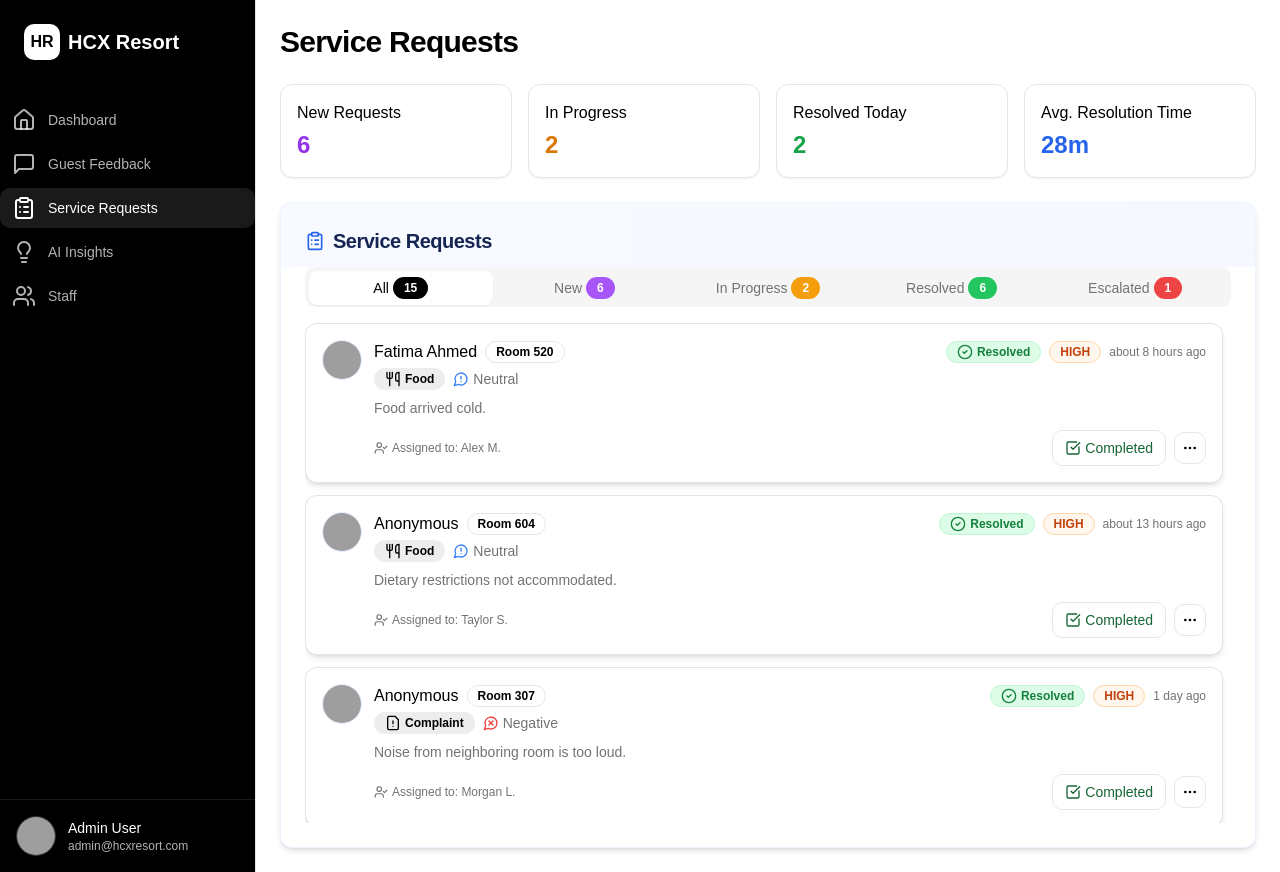
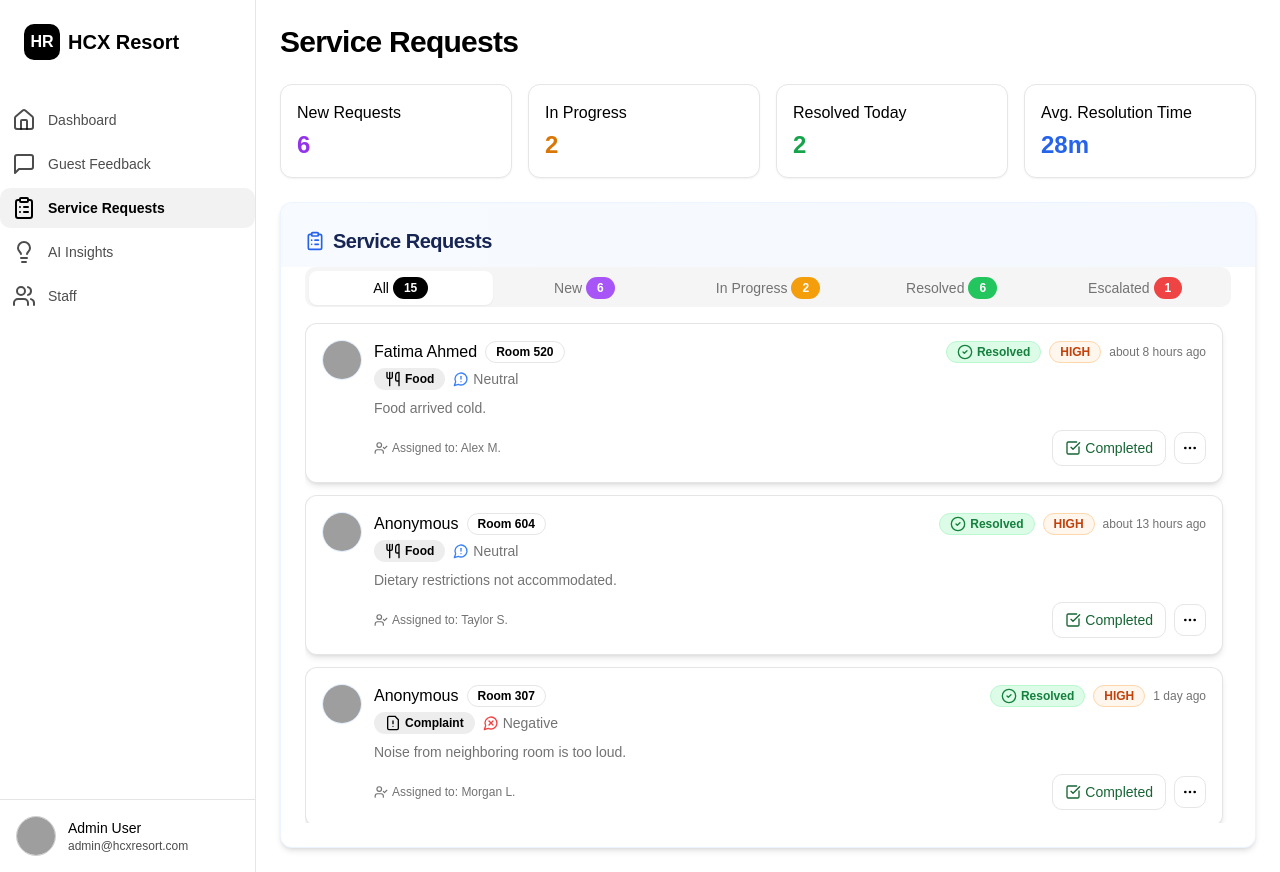
Before and after one commit to DanielAbabu/HCX-Resort-Management, a React (Vite) app: page /requests in a window 1280 px wide. Built offline with nearby package versions, Linux system fonts and the light colour scheme; grey boxes are pictures that could not be loaded.

Commit message:
feat: Update theme colors and navbar style
- Changed the navbar to white.
- Updated color palette to use darker shades.
- Modified positive, negative, and neutral colors.

```diff
--- a/src/components/layout/DashboardLayout.tsx
+++ b/src/components/layout/DashboardLayout.tsx
@@ -16,15 +16,15 @@ const DashboardLayout: React.FC<DashboardLayoutProps> = ({ children }) => {
   return (
     <div className="flex min-h-screen bg-white font-poppins">
       {/* Sidebar */}
-      <aside className="hidden md:flex w-64 flex-col border-r bg-black text-white">
+      <aside className="hidden md:flex w-64 flex-col border-r bg-white text-black">
         <div className="p-6">
           <div className="flex items-center gap-2">
-            <div className="rounded-md bg-white p-1.5">
-              <span className="block h-6 w-6 text-black font-bold text-center">
+            <div className="rounded-md bg-black p-1.5">
+              <span className="block h-6 w-6 text-white font-bold text-center">
                 HR
               </span>
             </div>
-            <span className="font-bold text-xl text-white">
+            <span className="font-bold text-xl text-black">
               HCX Resort
             </span>
           </div>
@@ -32,17 +32,17 @@ const DashboardLayout: React.FC<DashboardLayoutProps> = ({ children }) => {
         <div className="flex-1 overflow-auto py-2">
           <SidebarNav />
         </div>
-        <div className="p-4 border-t border-white/10">
+        <div className="p-4 border-t border-black/10">
           <div className="flex items-center gap-3">
-            <Avatar className="border border-white/20">
+            <Avatar className="border border-black/20">
               <AvatarImage src="/placeholder.svg" alt="Admin User" />
-              <AvatarFallback className="bg-black text-white">
+              <AvatarFallback className="bg-gray-100 text-black">
                 AU
               </AvatarFallback>
             </Avatar>
             <div className="flex flex-col">
-              <span className="text-sm font-medium text-white">Admin User</span>
-              <span className="text-xs text-white/70">
+              <span className="text-sm font-medium text-black">Admin User</span>
+              <span className="text-xs text-black/70">
                 admin@hcxresort.com
               </span>
             </div>
--- a/src/components/layout/SidebarNav.tsx
+++ b/src/components/layout/SidebarNav.tsx
@@ -29,8 +29,8 @@ const SidebarItem: React.FC<SidebarItemProps> = ({
       className={cn(
         "flex items-center gap-3 rounded-md px-3 py-2 text-sm font-medium transition-all",
         isActive
-          ? "bg-white/10 text-white"
-          : "text-white/70 hover:text-white hover:bg-white/5"
+          ? "bg-black/5 text-black font-semibold"
+          : "text-black/70 hover:text-black hover:bg-black/5"
       )}
     >
       <Icon className="h-6 w-6" />
--- a/src/index.css
+++ b/src/index.css
@@ -1,3 +1,4 @@
+
 @tailwind base;
 @tailwind components;
 @tailwind utilities;
@@ -37,14 +38,14 @@
 
     --radius: 0.75rem;
 
-    --sidebar-background: 0 0% 0%;
-    --sidebar-foreground: 0 0% 100%;
-    --sidebar-primary: 0 0% 100%;
-    --sidebar-primary-foreground: 0 0% 0%;
-    --sidebar-accent: 0 0% 100%;
+    --sidebar-background: 0 0% 100%;
+    --sidebar-foreground: 0 0% 0%;
+    --sidebar-primary: 0 0% 0%;
+    --sidebar-primary-foreground: 0 0% 100%;
+    --sidebar-accent: 0 0% 93%;
     --sidebar-accent-foreground: 0 0% 0%;
-    --sidebar-border: 0 0% 20%;
-    --sidebar-ring: 0 0% 100%;
+    --sidebar-border: 0 0% 90%;
+    --sidebar-ring: 0 0% 0%;
   }
 
   .dark {
@@ -80,7 +81,7 @@
     --sidebar-foreground: 0 0% 100%;
     --sidebar-primary: 0 0% 100%;
     --sidebar-primary-foreground: 0 0% 0%;
-    --sidebar-accent: 0 0% 100%;
+    --sidebar-accent: 0 0% 15%;
     --sidebar-accent-foreground: 0 0% 100%;
     --sidebar-border: 0 0% 20%;
     --sidebar-ring: 0 0% 100%;
@@ -101,31 +102,31 @@
   }
 
   .sentiment-positive {
-    @apply bg-green-50 text-green-700 border-green-200 dark:bg-green-950/30 dark:text-green-400 dark:border-green-900;
+    @apply bg-green-50 text-green-800 border-green-300 dark:bg-green-950/30 dark:text-green-400 dark:border-green-900;
   }
 
   .sentiment-neutral {
-    @apply bg-blue-50 text-blue-700 border-blue-200 dark:bg-blue-950/30 dark:text-blue-400 dark:border-blue-900;
+    @apply bg-blue-50 text-blue-800 border-blue-300 dark:bg-blue-950/30 dark:text-blue-400 dark:border-blue-900;
   }
 
   .sentiment-negative {
-    @apply bg-red-50 text-red-700 border-red-200 dark:bg-red-950/30 dark:text-red-400 dark:border-red-900;
+    @apply bg-red-50 text-red-800 border-red-300 dark:bg-red-950/30 dark:text-red-400 dark:border-red-900;
   }
 
   .status-new {
-    @apply bg-purple-50 text-purple-700 border-purple-200 dark:bg-purple-950/30 dark:text-purple-400 dark:border-purple-900;
+    @apply bg-purple-50 text-purple-800 border-purple-300 dark:bg-purple-950/30 dark:text-purple-400 dark:border-purple-900;
   }
 
   .status-in-progress {
-    @apply bg-amber-50 text-amber-700 border-amber-200 dark:bg-amber-950/30 dark:text-amber-400 dark:border-amber-900;
+    @apply bg-amber-50 text-amber-800 border-amber-300 dark:bg-amber-950/30 dark:text-amber-400 dark:border-amber-900;
   }
 
   .status-resolved {
-    @apply bg-green-50 text-green-700 border-green-200 dark:bg-green-950/30 dark:text-green-400 dark:border-green-900;
+    @apply bg-green-50 text-green-800 border-green-300 dark:bg-green-950/30 dark:text-green-400 dark:border-green-900;
   }
 
   .status-escalated {
-    @apply bg-red-50 text-red-700 border-red-200 dark:bg-red-950/30 dark:text-red-400 dark:border-red-900;
+    @apply bg-red-50 text-red-800 border-red-300 dark:bg-red-950/30 dark:text-red-400 dark:border-red-900;
   }
 
   /* Card design improvements */
--- a/src/styles/theme.ts
+++ b/src/styles/theme.ts
@@ -1,3 +1,4 @@
+
 export const colors = {
   // Black and white palette
   monochrome: {
@@ -13,12 +14,18 @@ export const colors = {
     900: '#171717', // Almost black
     1000: '#000000' // Pure black
   },
-  // Status colors (keeping these for functional UI elements)
+  // Status colors (using darker variations)
   status: {
-    success: '#22c55e', // Green
-    warning: '#f59e0b', // Amber
-    error: '#ef4444',   // Red
-    info: '#0ea5e9',    // Blue
+    success: '#15803d', // Darker Green
+    warning: '#b45309', // Darker Amber
+    error: '#b91c1c',   // Darker Red
+    info: '#0369a1',    // Darker Blue
+  },
+  // Sentiment colors
+  sentiment: {
+    positive: '#15803d', // Darker Green
+    neutral: '#0369a1',  // Darker Blue
+    negative: '#b91c1c', // Darker Red
   }
 };
 
```
